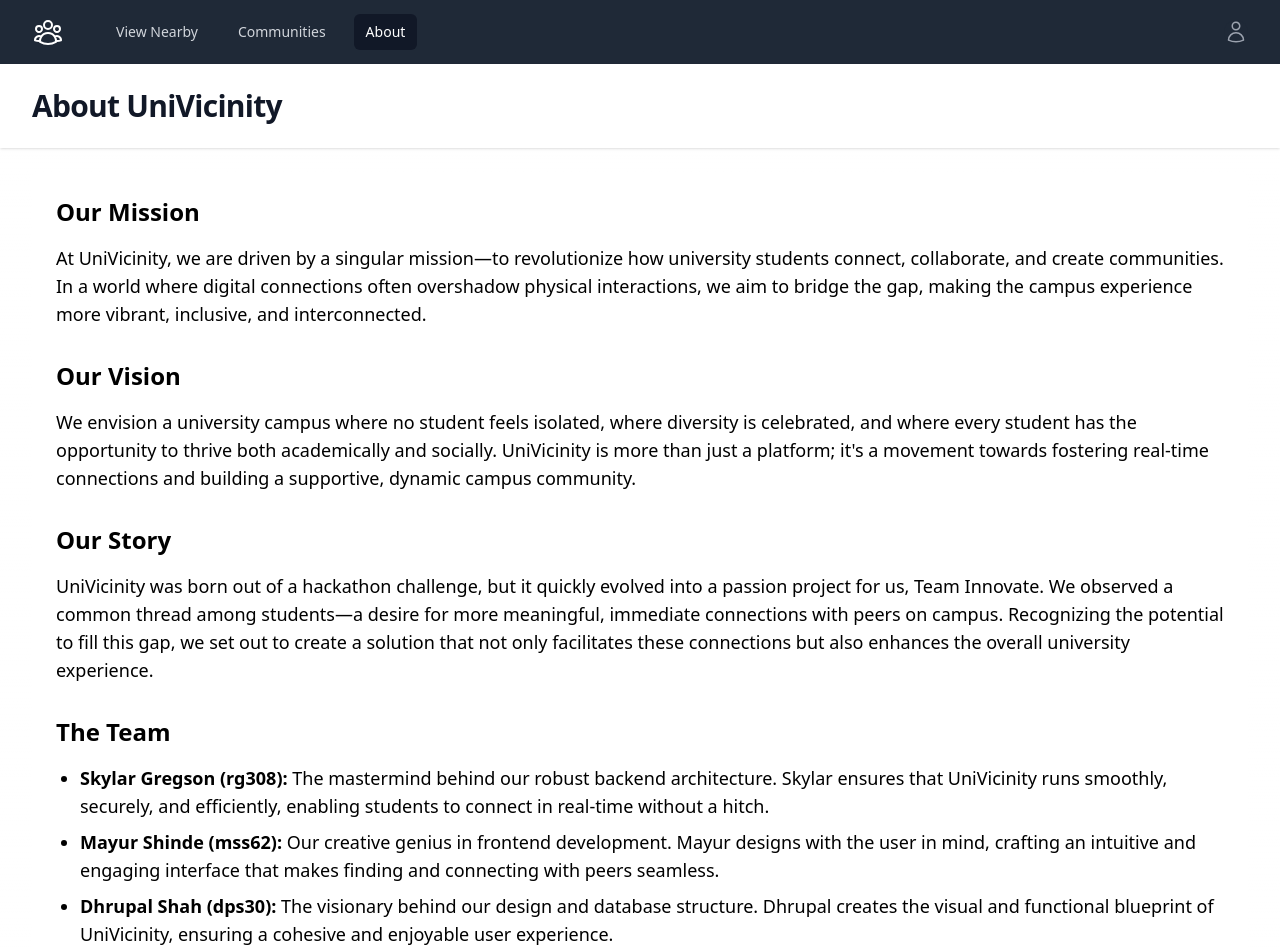
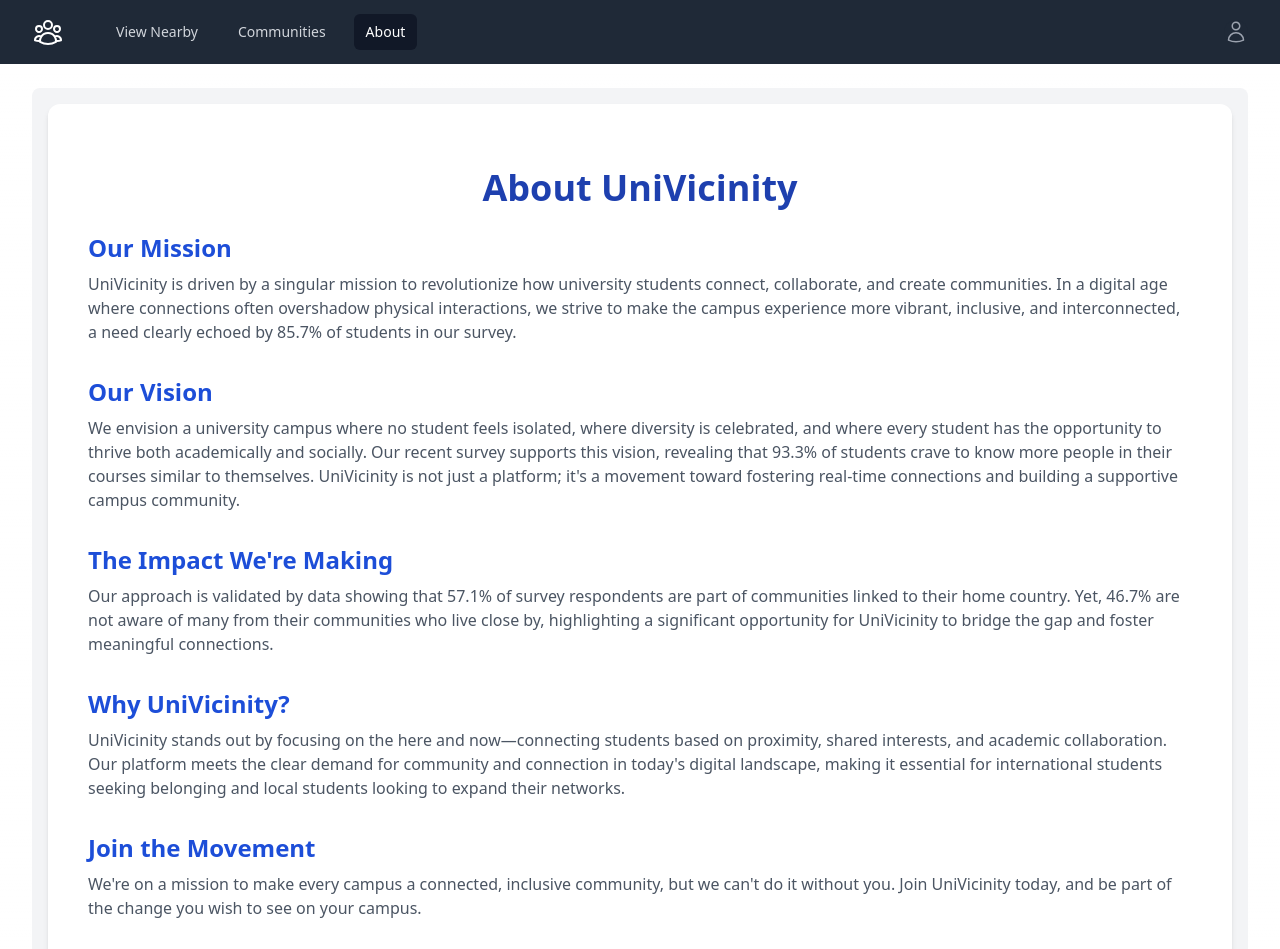
Before and after one commit to shinde-mayur/ibm-hackathon-2024, a Next.js app: page /about in a window 1280 px wide. Shown: the top 949 px of the page. Built offline with nearby package versions, Linux system fonts and the light colour scheme.

Commit message:
updated about page with some stats

```diff
--- a/src/app/about/page.js
+++ b/src/app/about/page.js
@@ -6,52 +6,46 @@ export const metadata = {
 export default function AboutPage() {
     return (
         <>
-            <BasicLayout title="About UniVicinity">
-                <div className="bg-white rounded-lg overflow-hidden">
-                    <div className="p-6">
-                        <div className="mb-8">
-                            <h2 className="text-2xl font-semibold mb-4">Our Mission</h2>
-                            <p className="text-lg">
-                                At UniVicinity, we are driven by a singular mission—to revolutionize how university students connect, collaborate, and create communities. In a world where digital connections often overshadow physical interactions, we aim to bridge the gap, making the campus experience more vibrant, inclusive, and interconnected.
-                            </p>
-                        </div>
-                        <div className="mb-8">
-                            <h2 className="text-2xl font-semibold mb-4">Our Vision</h2>
-                            <p className="text-lg">
-                                We envision a university campus where no student feels isolated, where diversity is celebrated, and where every student has the opportunity to thrive both academically and socially. UniVicinity is more than just a platform; it&apos;s a movement towards fostering real-time connections and building a supportive, dynamic campus community.
-                            </p>
-                        </div>
-                        <div className="mb-8">
-                            <h2 className="text-2xl font-semibold mb-4">Our Story</h2>
-                            <p className="text-lg">
-                                UniVicinity was born out of a hackathon challenge, but it quickly evolved into a passion project for us, Team Innovate. We observed a common thread among students—a desire for more meaningful, immediate connections with peers on campus. Recognizing the potential to fill this gap, we set out to create a solution that not only facilitates these connections but also enhances the overall university experience.
-                            </p>
-                        </div>
-                        <div className="mb-8">
-                            <h2 className="text-2xl font-semibold mb-4">The Team</h2>
-                            <ul className="list-disc pl-6">
-                                <li className="text-lg mb-2">
-                                    <strong>Skylar Gregson (rg308):</strong> The mastermind behind our robust backend architecture. Skylar ensures that UniVicinity runs smoothly, securely, and efficiently, enabling students to connect in real-time without a hitch.
-                                </li>
-                                <li className="text-lg mb-2">
-                                    <strong>Mayur Shinde (mss62):</strong> Our creative genius in frontend development. Mayur designs with the user in mind, crafting an intuitive and engaging interface that makes finding and connecting with peers seamless.
-                                </li>
-                                <li className="text-lg">
-                                    <strong>Dhrupal Shah (dps30):</strong> The visionary behind our design and database structure. Dhrupal creates the visual and functional blueprint of UniVicinity, ensuring a cohesive and enjoyable user experience.
-                                </li>
-                            </ul>
-                        </div>
-                        <div className="mb-8">
-                            <h2 className="text-2xl font-semibold mb-4">Why UniVicinity?</h2>
-                            <p className="text-lg">
-                                In today&apos;s digital age, the importance of physical community and connection cannot be overstated. UniVicinity stands out by focusing on the here and now—connecting students based on proximity, shared interests, and academic collaboration. Whether you&apos;re an international student seeking a sense of belonging or a local student looking to expand your social circle, UniVicinity is your gateway to a more fulfilling university experience.
-                            </p>
-                        </div>
-                        <div className="text-center">
-                            <h2 className="text-2xl font-semibold mb-2">Join the Movement</h2>
-                            <p className="text-lg mb-6">
-                                We&apos;re on a mission to make every campus a connected, inclusive community. But we can&apos;t do it without you. Join UniVicinity today, and be a part of the change you wish to see on your campus.
-                            </p>
+            <BasicLayout >
+                <div className="min-h-screen rounded-lg bg-gray-100 p-4">
+                    <div className="max-w-7xl mx-auto bg-white rounded-xl shadow-md overflow-hidden md:p-10">
+                        <h1 className="text-4xl font-bold text-center text-blue-800 my-6">About UniVicinity</h1>
+
+                        <div className="space-y-8">
+                            <section>
+                                <h2 className="text-2xl text-blue-700 font-semibold">Our Mission</h2>
+                                <p className="text-gray-600 mt-2">
+                                    UniVicinity is driven by a singular mission to revolutionize how university students connect, collaborate, and create communities. In a digital age where connections often overshadow physical interactions, we strive to make the campus experience more vibrant, inclusive, and interconnected, a need clearly echoed by 85.7% of students in our survey.
+                                </p>
+                            </section>
+
+                            <section>
+                                <h2 className="text-2xl text-blue-700 font-semibold">Our Vision</h2>
+                                <p className="text-gray-600 mt-2">
+                                    We envision a university campus where no student feels isolated, where diversity is celebrated, and where every student has the opportunity to thrive both academically and socially. Our recent survey supports this vision, revealing that 93.3% of students crave to know more people in their courses similar to themselves. UniVicinity is not just a platform; it's a movement toward fostering real-time connections and building a supportive campus community.
+                                </p>
+                            </section>
+
+                            <section>
+                                <h2 className="text-2xl text-blue-700 font-semibold">The Impact We're Making</h2>
+                                <p className="text-gray-600 mt-2">
+                                    Our approach is validated by data showing that 57.1% of survey respondents are part of communities linked to their home country. Yet, 46.7% are not aware of many from their communities who live close by, highlighting a significant opportunity for UniVicinity to bridge the gap and foster meaningful connections.
+                                </p>
+                            </section>
+
+                            <section>
+                                <h2 className="text-2xl text-blue-700 font-semibold">Why UniVicinity?</h2>
+                                <p className="text-gray-600 mt-2">
+                                    UniVicinity stands out by focusing on the here and now—connecting students based on proximity, shared interests, and academic collaboration. Our platform meets the clear demand for community and connection in today's digital landscape, making it essential for international students seeking belonging and local students looking to expand their networks.
+                                </p>
+                            </section>
+
+                            <section>
+                                <h2 className="text-2xl text-blue-700 font-semibold">Join the Movement</h2>
+                                <p className="text-gray-600 mt-2">
+                                    We're on a mission to make every campus a connected, inclusive community, but we can't do it without you. Join UniVicinity today, and be part of the change you wish to see on your campus.
+                                </p>
+                            </section>
                         </div>
                     </div>
                 </div>
```
